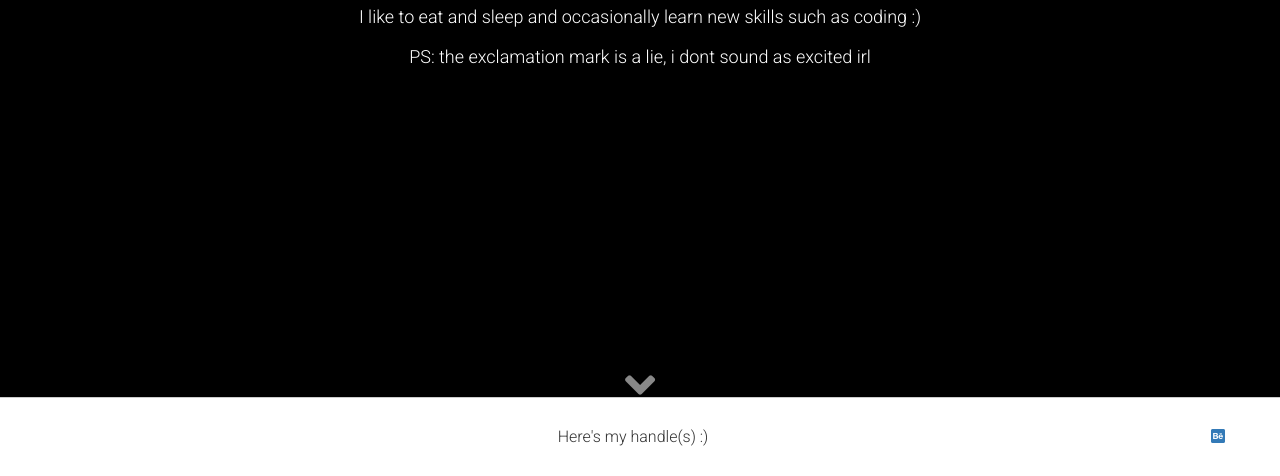
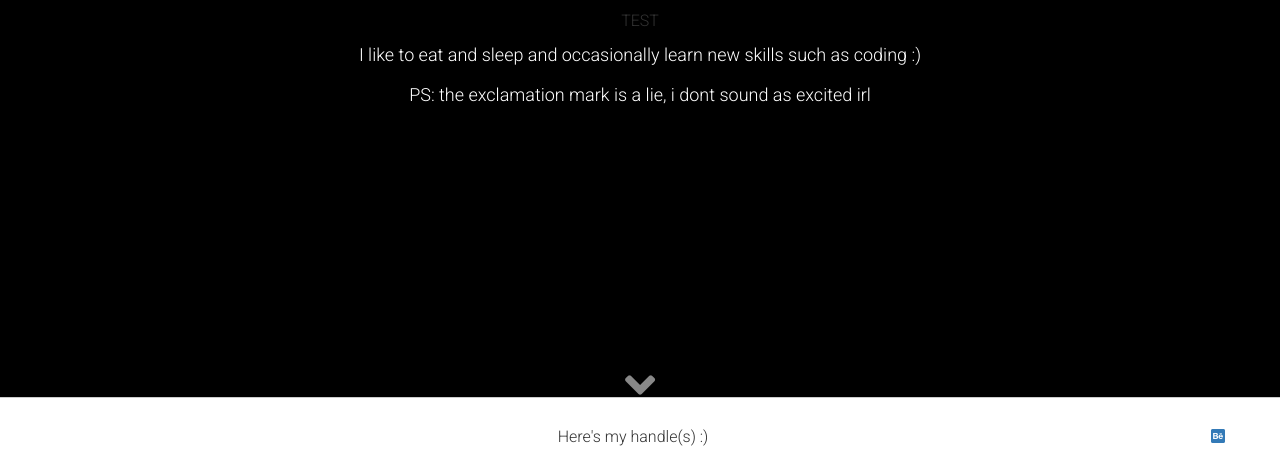
Before and after one commit to Hairiati/hairiati.github.io, a plain HTML site: page index.html in a window 1280 px wide. Shown: the part 403-879 px from the top of the page. Drawn offline with nearby package versions, Linux system fonts and the light colour scheme.

Commit message:
Update index.html

```diff
--- a/index.html
+++ b/index.html
@@ -39,6 +39,7 @@
 					<div class="col-md-8">
 						<img class="logo" src="images/hairiati.gif" />
 						<h1 class="white-text">Helloo, I am Hairiati!</h1>
+						TEST
 						<h5 class="white-text">I like to eat and sleep and occasionally learn new skills such as coding :)<br><br> PS: the exclamation mark is a lie, i dont sound as excited irl</h5>
 						<div id="countdown" class="white-text"></div>
 					</div>
```
